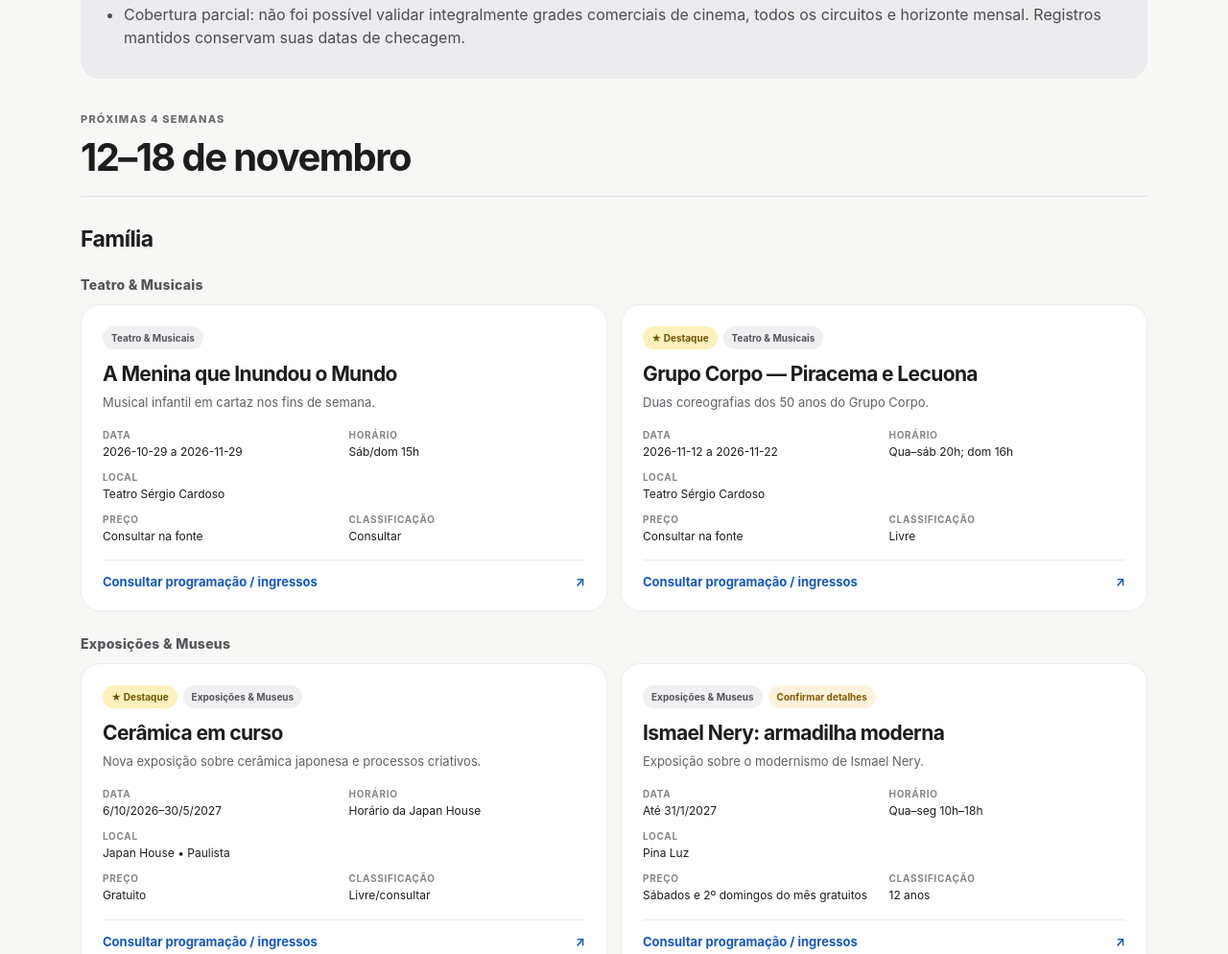
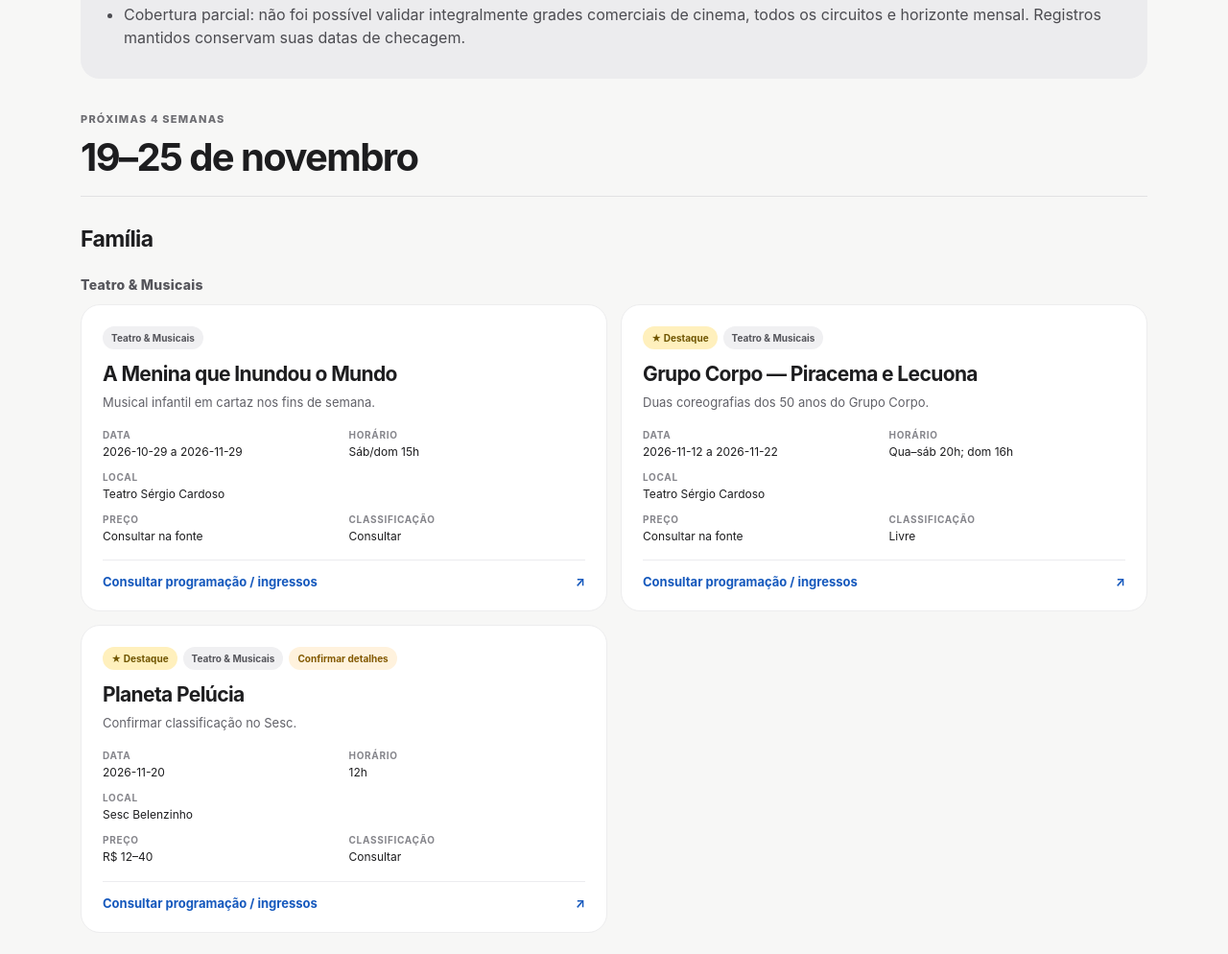
Before and after one commit to lalomonteiro/agenda-sp, a plain HTML site: page index.html in a window 1280 px wide. Shown: the part 1123-2117 px from the top of the page at 96% size. Drawn offline with Linux system fonts and the light colour scheme.

Commit message:
Agenda 19/11: janelas e aviso de cobertura

```diff
--- a/index.html
+++ b/index.html
@@ -15,12 +15,12 @@ nav{position:sticky;top:0;z-index:30;background:rgba(247,247,246,.96);backdrop-f
 <header class="wrap"><div class="eyebrow">CURADORIA SEMANAL • SÃO PAULO</div><h1>Agenda São Paulo</h1><div class="intro">O que vale a pena fazer na cidade — cinema de verdade perto do Itaim, teatro em cartaz, shows grandes e pequenos, esporte, museus e acontecimentos especiais. Para Família e Casal.</div><div class="updated">Atualizado em 12 de novembro de 2026 · Próximas quatro semanas e seis meses de planejamento</div></header>
 <nav><div class="wrap filters" id="filters"><button class="on" data-f="all">Todos</button><button data-f="Família">Família</button><button data-f="Casal">Casal</button><button data-f="Cinema">Cinema</button><button data-f="Teatro & Musicais">Teatro</button><button data-f="Shows & Música">Shows</button><button data-f="Esportes">Esportes</button><button data-f="Exposições & Museus">Exposições</button><button data-f="Feiras & Festivais">Feiras</button><button data-f="Outros Programas">Outros</button></div></nav>
 <main class="wrap"><div class="new"><div class="eyebrow">NOVIDADES DESDE A ÚLTIMA ATUALIZAÇÃO</div><h2>Concertos confirmados e agenda de novembro revisada.</h2><p>Adicionados concertos da Osesp e festa no Blue Note. Registros vencidos foram removidos. A grade de cinema comercial ainda precisa de nova checagem por sala; horários antigos não devem ser considerados atuais.</p><div id="news" class="news-grid"></div></div>
-<div class="note" id="changes-panel"><h2>Alterações e correções importantes</h2><ul id="changes"></ul></div><div id="weeks"></div><div id="months"></div><div class="note"><h2>Vale planejar com antecedência</h2><ul id="planning"></ul></div><footer>Curadoria parcialmente atualizada em 12/11/2026. Shows e concertos novos têm fontes recentes; as demais fichas preservadas podem exigir reconfirmação. Cinema comercial não foi integralmente verificado nesta rodada. Consulte sempre o link do evento antes de sair.</footer></main>
+<div class="note" id="changes-panel"><h2>Alterações e correções importantes</h2><ul id="changes"></ul></div><div id="weeks"></div><div id="months"></div><div class="note"><h2>Vale planejar com antecedência</h2><ul id="planning"></ul></div><footer>Curadoria parcialmente atualizada em 19/11/2026. Cinema comercial e demais circuitos não foram integralmente reconfirmados. Consulte os links antes de sair.</footer></main>
 <script>
 (function(){"use strict";
 var CATS=["Cinema","Teatro & Musicais","Shows & Música","Esportes","Exposições & Museus","Feiras & Festivais","Outros Programas"];
-var W=[["12–18 de novembro","2026-11-12","2026-11-18"],["19–25 de novembro","2026-11-19","2026-11-25"],["26 de novembro–2 de dezembro","2026-11-26","2026-12-02"],["3–9 de dezembro","2026-12-03","2026-12-09"]];
-var M=[["Dezembro 2026 (após dia 9)","2026-12-10","2026-12-31"],["Janeiro 2027","2027-01-01","2027-01-31"],["Fevereiro 2027","2027-02-01","2027-02-28"],["Março 2027","2027-03-01","2027-03-31"],["Abril 2027","2027-04-01","2027-04-30"],["Maio 2027 (até dia 12)","2027-05-01","2027-05-12"]];
+var W=[["19–25 de novembro","2026-11-19","2026-11-25"],["26 de novembro–2 de dezembro","2026-11-26","2026-12-02"],["3–9 de dezembro","2026-12-03","2026-12-09"],["10–16 de dezembro","2026-12-10","2026-12-16"]];
+var M=[["Dezembro 2026 (após dia 16)","2026-12-17","2026-12-31"],["Janeiro 2027","2027-01-01","2027-01-31"],["Fevereiro 2027","2027-02-01","2027-02-28"],["Março 2027","2027-03-01","2027-03-31"],["Abril 2027","2027-04-01","2027-04-30"],["Maio 2027 (até dia 19)","2027-05-01","2027-05-19"]];
 function safe(v){return String(v==null?"":v).replace(/[&<>"']/g,function(m){return {"&":"&amp;","<":"&lt;",">":"&gt;",'"':"&quot;","'":"&#39;"}[m]})}
 function card(e){var x=document.createElement("article");x.className="card";x.dataset.a=e.audience;x.dataset.c=e.category;var uncertain=e.status&&e.status.indexOf("confirmar")>=0;x.innerHTML='<div class="badges">'+(e.highlight?'<span class="badge star">★ Destaque</span>':'')+'<span class="badge">'+safe(e.category)+'</span>'+(uncertain?'<span class="badge check">Confirmar detalhes</span>':'')+'</div><h4>'+safe(e.title)+'</h4><p>'+safe(e.description)+'</p><div class="details"><div><label>Data</label>'+safe(e.date)+'</div><div><label>Horário</label>'+safe(e.time)+'</div><div class="wide"><label>Local</label>'+safe(e.venue)+'</div><div><label>Preço</label>'+safe(e.price)+'</div><div><label>Classificação</label>'+safe(e.age)+'</div></div><a target="_blank" rel="noopener noreferrer" href="'+safe(e.url)+'">Consultar programação / ingressos <span>↗</span></a>';return x}
 function renderPeriod(root,label,start,end,events,kicker){var section=document.createElement("section");section.className="section";section.innerHTML='<div class="section-head"><small>'+safe(kicker)+'</small><h2>'+safe(label)+'</h2></div>';var period=events.filter(function(e){return e.start_date<=end&&e.end_date>=start});if(!period.length){var p=document.createElement("p");p.className="empty";p.textContent="Sem eventos novos confirmados para este período. A agenda será ampliada quando os locais publicarem a programação.";section.appendChild(p)}else{["Família","Casal"].forEach(function(a){var es=period.filter(function(e){return e.audience===a});if(!es.length)return;var aud=document.createElement("div");aud.className="audience";aud.dataset.a=a;aud.innerHTML="<h3>"+a+"</h3>";CATS.forEach(function(cat){var y=es.filter(function(e){return e.category===cat}).sort(function(a,b){return a.start_date.localeCompare(b.start_date)||a.title.localeCompare(b.title)});if(!y.length)return;var box=document.createElement("div");box.className="cat-block";box.innerHTML='<div class="cat-title">'+safe(cat)+'</div>';var grid=document.createElement("div");grid.className="grid";y.forEach(function(e){grid.appendChild(card(e))});box.appendChild(grid);aud.appendChild(box)});section.appendChild(aud)})}root.appendChild(section)}
```
